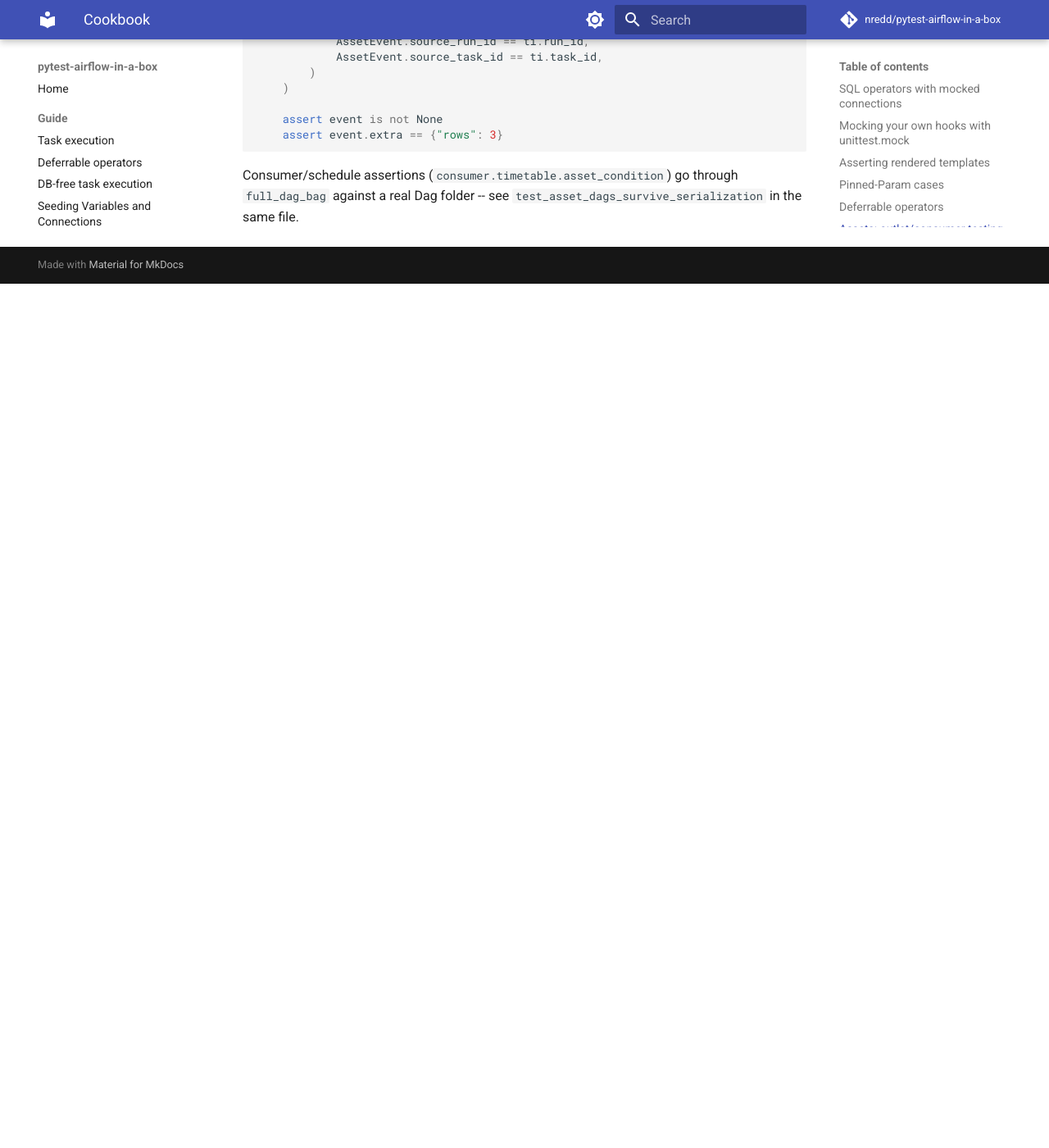
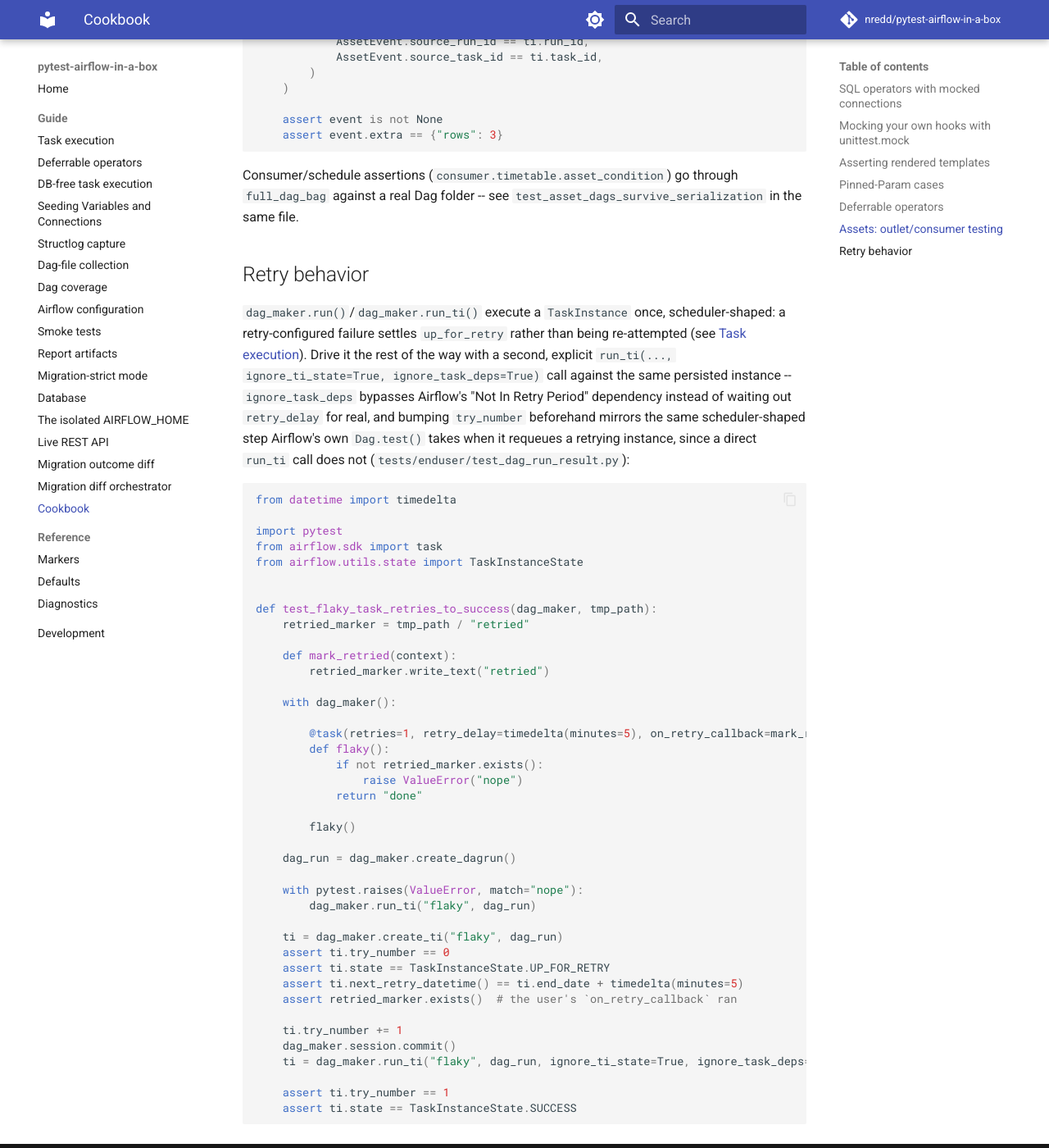
Before and after one commit to nredd/pytest-airflow-in-a-box, an MkDocs documentation site: the page built from docs/guide/cookbook.md, in a window 1280 px wide and 1400 px high, scrolled down 2699 px. Shown: the whole window at 82% size. Built offline with MkDocs 1.6.1 and Material for MkDocs 9.7.7, drawn with Linux system fonts in a browser that asks for light colours; comment, search, counter and statistics services are not loaded; before the commit the page ends 3045 px from its top, so only the background shows below that; some of the changed text lies outside the part shown.

Commit message:
Add a retry-behavior cookbook recipe
Changes:
- Add `## Retry behavior` to `docs/guide/cookbook.md`, driving a retry-configured
  task through `fail -> up_for_retry -> succeed` via a second, explicit
  `dag_maker.run_ti(..., ignore_ti_state=True, ignore_task_deps=True)` call
- Add the backing `test_run_ti_retries_a_failed_task_instance_to_success` to
  `tests/enduser/test_dag_run_result.py`, asserting `try_number`, `retry_delay`
  via `next_retry_datetime()`, and the user's `on_retry_callback` firing, all
  state math with no wall-clock wait
- Note the CHANGELOG entry

Co-Authored-By: Claude <noreply@anthropic.com>

````diff
--- a/docs/guide/cookbook.md
+++ b/docs/guide/cookbook.md
@@ -131,3 +131,57 @@ def test_outlet_event_is_persisted(dag_maker):
 
 Consumer/schedule assertions (`consumer.timetable.asset_condition`) go through `full_dag_bag`
 against a real Dag folder -- see `test_asset_dags_survive_serialization` in the same file.
+
+## Retry behavior
+
+`dag_maker.run()`/`dag_maker.run_ti()` execute a `TaskInstance` once, scheduler-shaped: a
+retry-configured failure settles `up_for_retry` rather than being re-attempted (see
+[Task execution](task-execution.md)). Drive it the rest of the way with a second, explicit
+`run_ti(..., ignore_ti_state=True, ignore_task_deps=True)` call against the same persisted
+instance -- `ignore_task_deps` bypasses Airflow's "Not In Retry Period" dependency instead of
+waiting out `retry_delay` for real, and bumping `try_number` beforehand mirrors the same
+scheduler-shaped step Airflow's own `Dag.test()` takes when it requeues a retrying instance,
+since a direct `run_ti` call does not (`tests/enduser/test_dag_run_result.py`):
+
+```python
+from datetime import timedelta
+
+import pytest
+from airflow.sdk import task
+from airflow.utils.state import TaskInstanceState
+
+
+def test_flaky_task_retries_to_success(dag_maker, tmp_path):
+    retried_marker = tmp_path / "retried"
+
+    def mark_retried(context):
+        retried_marker.write_text("retried")
+
+    with dag_maker():
+
+        @task(retries=1, retry_delay=timedelta(minutes=5), on_retry_callback=mark_retried)
+        def flaky():
+            if not retried_marker.exists():
+                raise ValueError("nope")
+            return "done"
+
+        flaky()
+
+    dag_run = dag_maker.create_dagrun()
+
+    with pytest.raises(ValueError, match="nope"):
+        dag_maker.run_ti("flaky", dag_run)
+
+    ti = dag_maker.create_ti("flaky", dag_run)
+    assert ti.try_number == 0
+    assert ti.state == TaskInstanceState.UP_FOR_RETRY
+    assert ti.next_retry_datetime() == ti.end_date + timedelta(minutes=5)
+    assert retried_marker.exists()  # the user's `on_retry_callback` ran
+
+    ti.try_number += 1
+    dag_maker.session.commit()
+    ti = dag_maker.run_ti("flaky", dag_run, ignore_ti_state=True, ignore_task_deps=True)
+
+    assert ti.try_number == 1
+    assert ti.state == TaskInstanceState.SUCCESS
+```
````
Also changed, not shown: other parts of docs/guide/cookbook.md (+1 -1 lines), CHANGELOG.md (+4 -0 lines), 1 other file.
